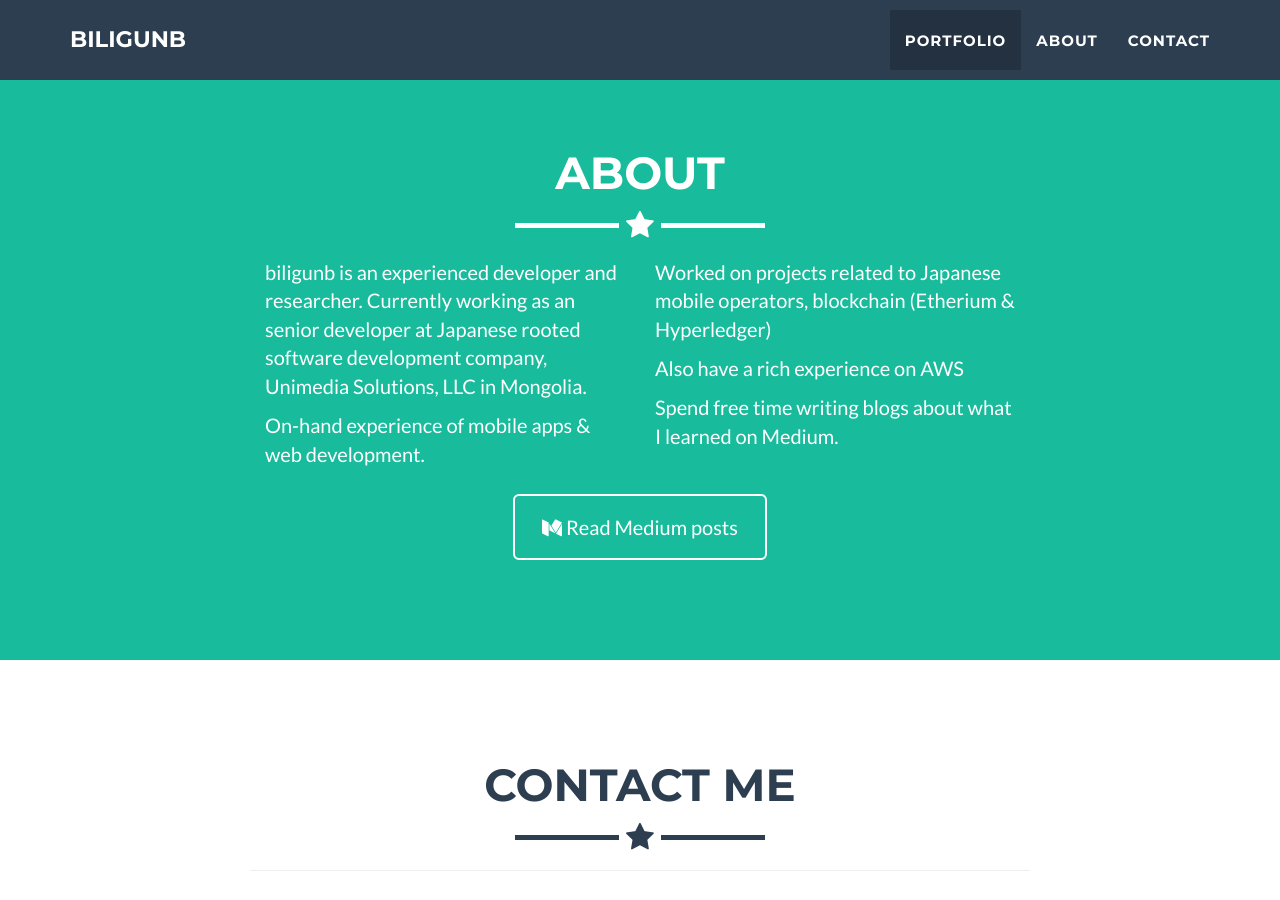
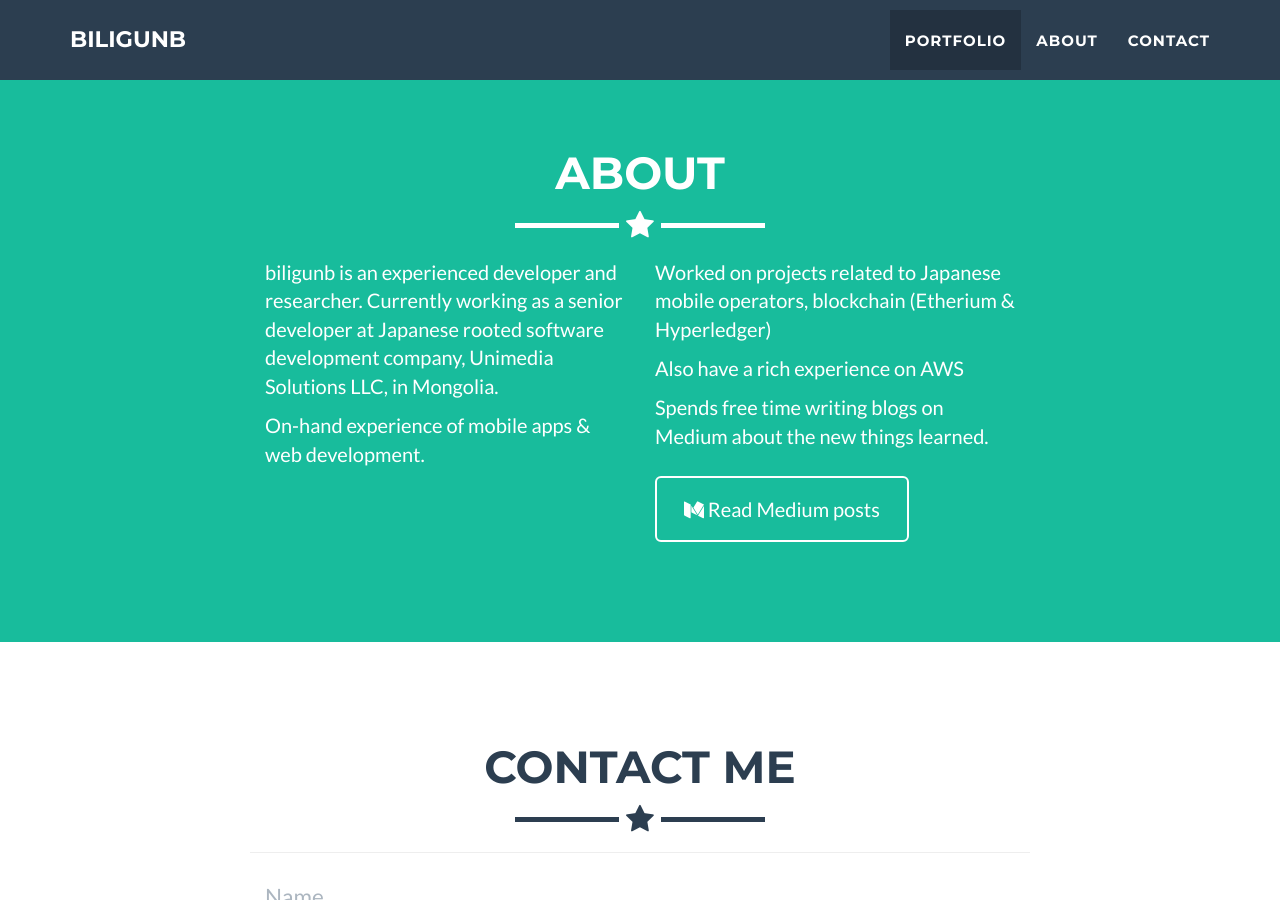
Before and after one commit to FuunTech/archived-biligunb.github.io, a Jekyll site: the page built from index.html, in a window 1280 px wide and 900 px high, scrolled down 1654 px. Built offline with Jekyll 4.4.1, drawn with Linux system fonts in a browser that asks for light colours.

Commit message:
Update about.html

```diff
--- a/_includes/about.html
+++ b/_includes/about.html
@@ -9,14 +9,14 @@
         </div>
         <div class="row">
             <div class="col-lg-4 col-lg-offset-2">
-                <p>biligunb is an experienced developer and researcher. Currently working as an senior developer at Japanese rooted software development company, Unimedia Solutions, LLC in Mongolia.</p>
+                <p>biligunb is an experienced developer and researcher. Currently working as a senior developer at Japanese rooted software development company, Unimedia Solutions LLC, in Mongolia.</p>
                 <p>On-hand experience of mobile apps & web development.</p>
             </div>
             <div class="col-lg-4">
                 <p>Worked on projects related to Japanese mobile operators, blockchain (Etherium & Hyperledger)</p>
                 <p>Also have a rich experience on AWS</p>
-                <p>Spend free time writing blogs about what I learned on Medium.</p>
-            </div>
+                <p>Spends free time writing blogs on Medium about the new things learned.</p>
+            </di
             <div class="col-lg-8 col-lg-offset-2 text-center">
                 <a href="https://medium.com/@biligunb" class="btn btn-lg btn-outline">
                     <i class="fa fa-medium"></i> Read Medium posts
```
